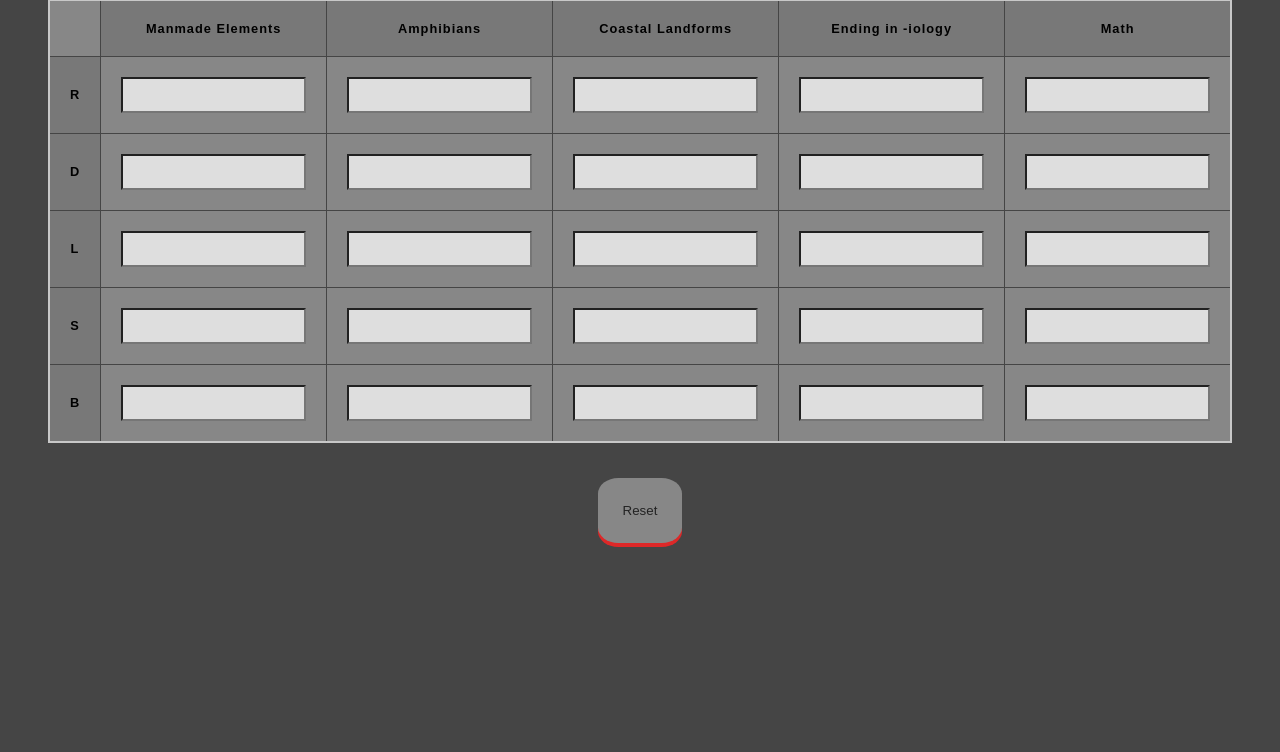
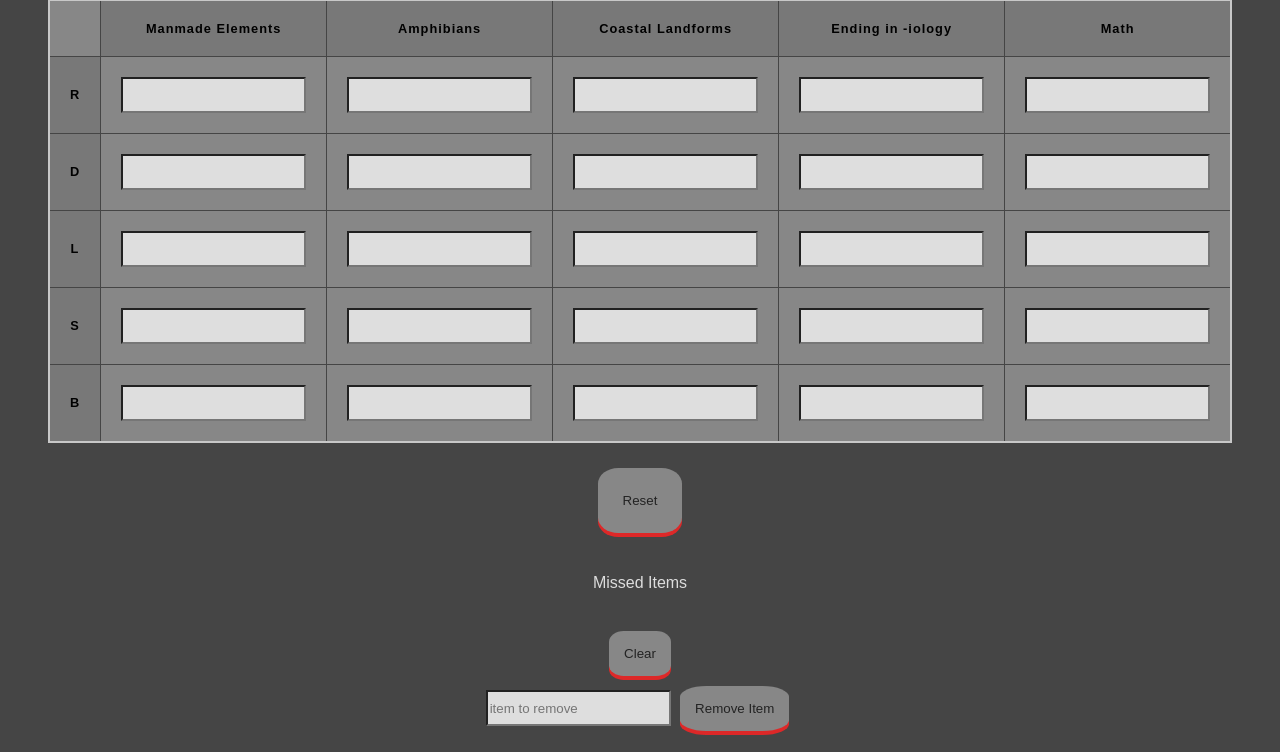
Before and after one commit to Saturn-VI/Fast-Facts, a Flask app: page / in a window 1280 px wide. Shown: the part 99-851 px from the top of the page. Before the commit the page ends 646 px from the top, so only its background shows below. Run offline with Flask 3, Linux system fonts and the light colour scheme.

Commit message:
look im not in the mood to actually add this

```diff
--- a/static/style.css
+++ b/static/style.css
@@ -4,7 +4,7 @@ html {
     background-color: #454545;
   }
 
-  h1 {
+  h1, p {
     color: #DDDDDD;
   }
 
@@ -13,15 +13,22 @@ html {
     height: 30px;
   }
 
+
+
   button {
-    padding: 25px;
+    margin: 5px;
     background-color: #878787;
-    margin: 35px;
+    padding: 15px;
     border-radius: 24%;
     border: None;
     color: #232323;
     transition: 0.25s;
     box-shadow: 0 4px rgb(221, 40, 40);
+  }
+
+  #reset {
+    padding: 25px;
+    margin: 25px;
   }
 
   button:hover {
--- a/templates/index.html
+++ b/templates/index.html
@@ -78,5 +78,16 @@
     </div>
 
 
+
+    <p>Missed Items</p><br>
+    <button>Clear</button><br>
+    <input type="text" placeholder="item to remove">
+    <button>Remove Item</button>
+    <ul>
+
+
+
+    </ul>
+
 </body>
 </html>
```
Also changed, not shown: static/script.js (line endings or trailing spaces).
